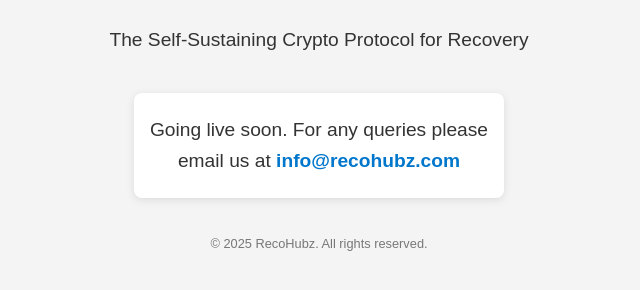
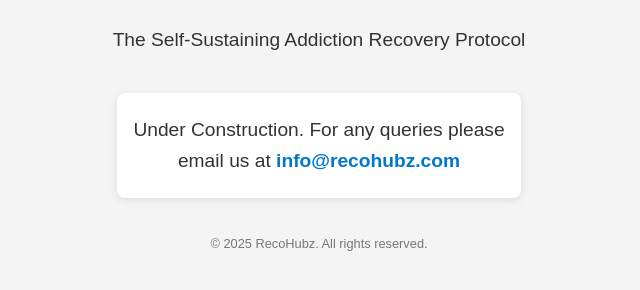
Before and after one commit to smileyminer/Recohubz, a plain HTML site: page index.html in a window 1280 px wide. Shown: the part 130-420 px from the top of the page, without its empty margins (321-961 px from the left). Drawn offline with Linux system fonts and the light colour scheme.

Commit message:
Update index.html
Recohubz landing page - under construction

```diff
--- a/index.html
+++ b/index.html
@@ -43,10 +43,10 @@
 </head>
 <body>
   <h1>RecoHubz</h1>
-  <p>The Self-Sustaining Crypto Protocol for Recovery</p>
+  <p>The Self-Sustaining Addiction Recovery Protocol</p>
 
   <div class="contact">
-    <p>Going live soon.  For any queries please</p>
+    <p>Under Construction.  For any queries please</p>
     <p>email us at <a href="mailto:info@recohubz.com">info@recohubz.com</a></p>
   </div>
 
```
